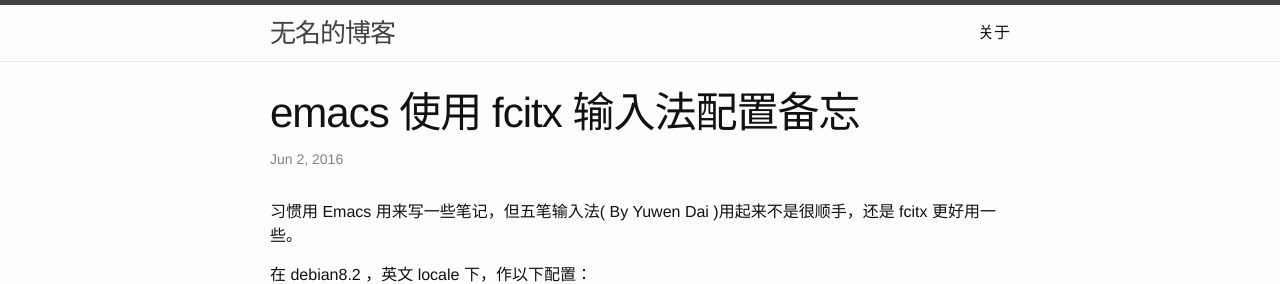
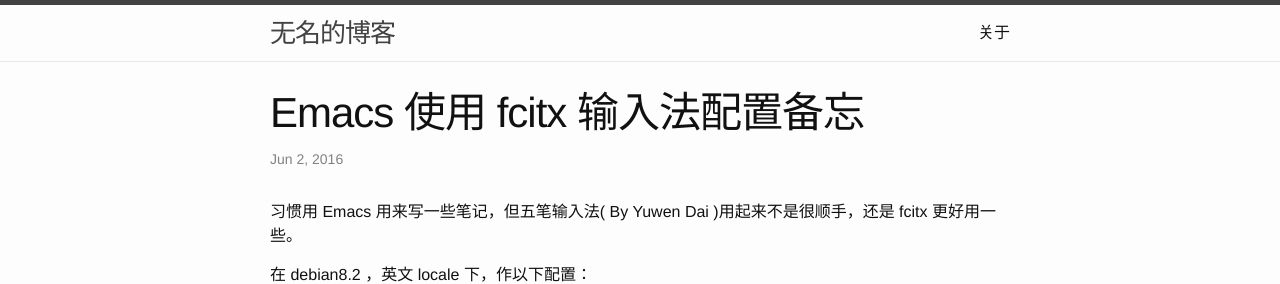
Before and after one commit to larryzju/larryzju.github.io, a Jekyll site: the page built from _posts/2016-06-02-emacs-with-fcitx.markdown, in a window 1280 px wide. Shown: the top 284 px of the page. Built offline with Jekyll 4.4.1, drawn with Linux system fonts in a browser that asks for light colours; Markdown is read by kramdown in place of the engine named in the settings.

Commit message:
首字母大写

```diff
--- a/_posts/2016-06-02-emacs-with-fcitx.markdown
+++ b/_posts/2016-06-02-emacs-with-fcitx.markdown
@@ -1,5 +1,5 @@
 ---
-title: emacs 使用 fcitx 输入法配置备忘
+title: Emacs 使用 fcitx 输入法配置备忘
 layout: post
 categories: tools
 ---
```
